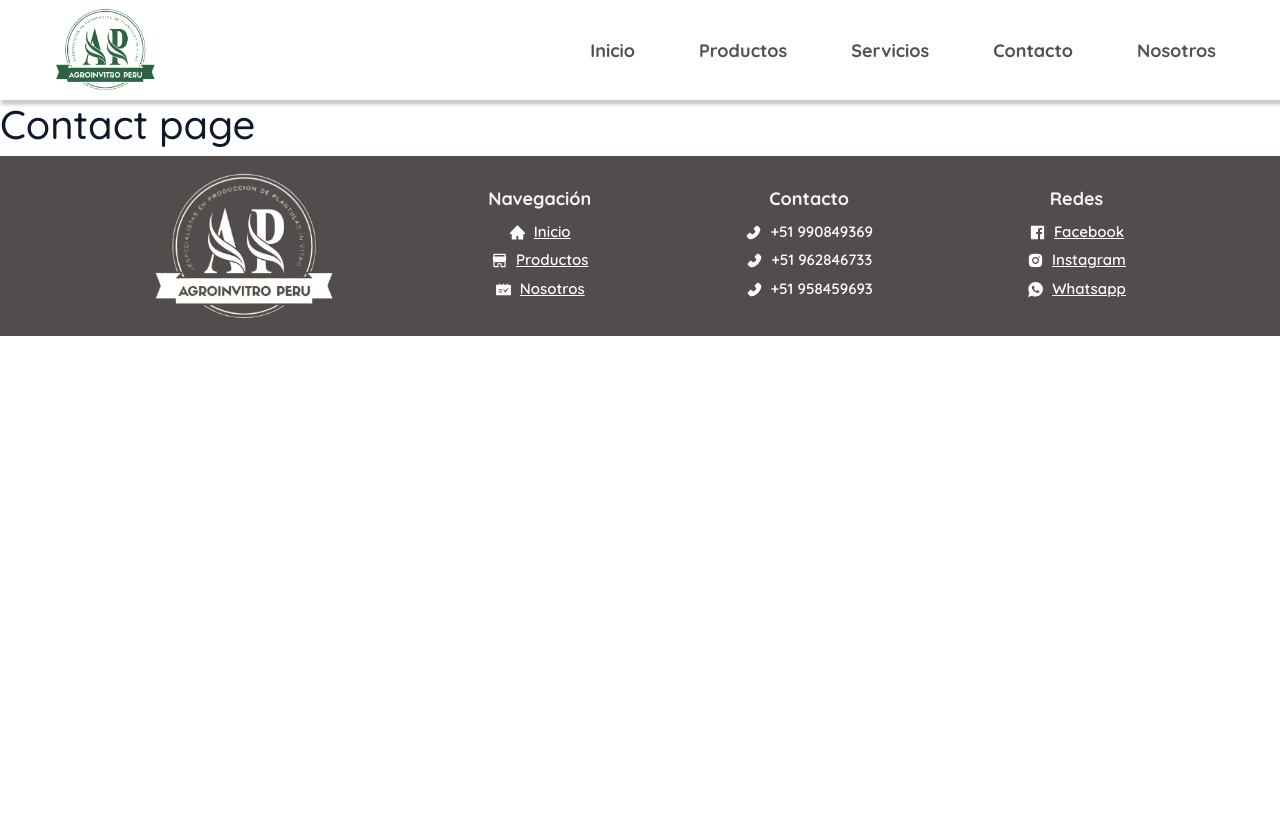
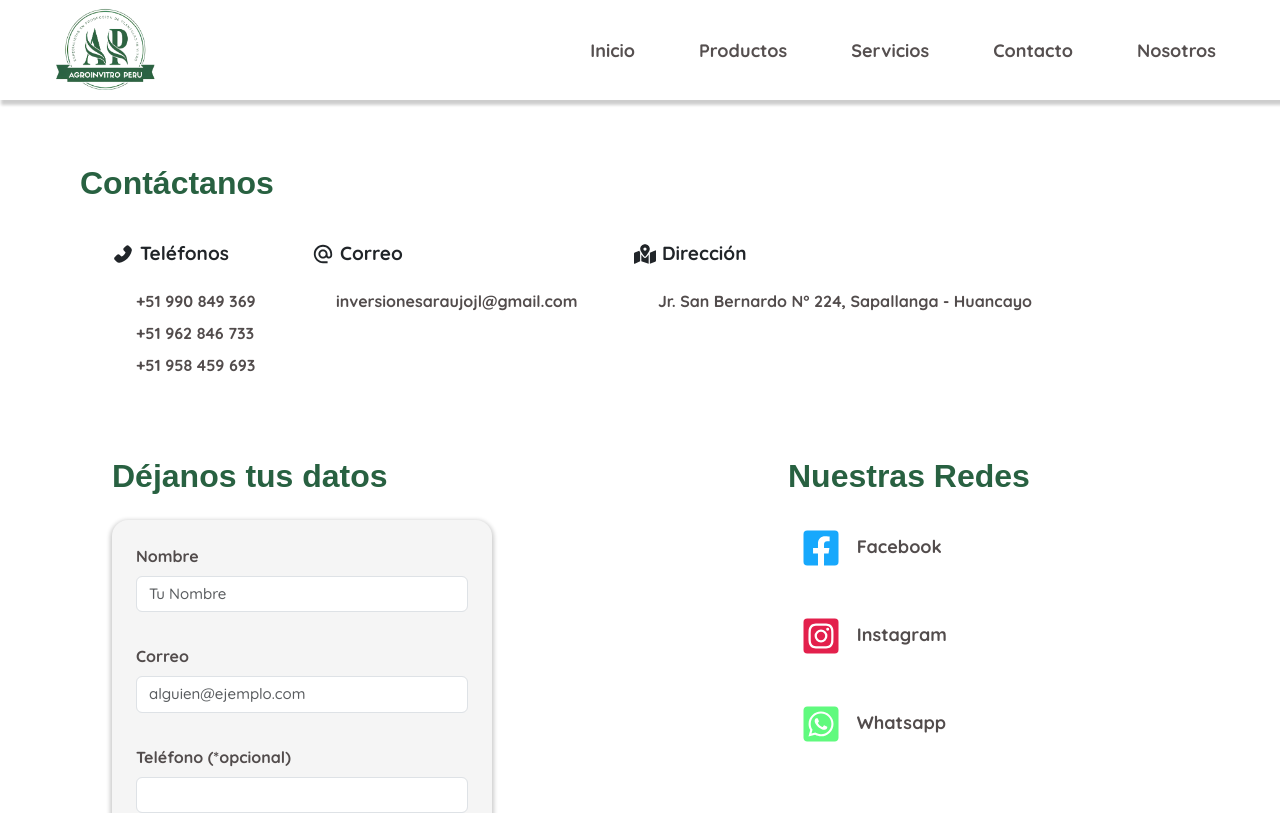
Before and after one commit to emachipana/agroinvitrope, a React (Create React App) app: page /contacto in a window 1280 px wide. Shown: the top 813 px of the page. Built offline with nearby package versions, Linux system fonts and the light colour scheme; a web font is replaced by a local one.

Commit message:
ADD: contact page

```diff
--- a/src/App.js
+++ b/src/App.js
@@ -4,6 +4,7 @@ import Footer from "./components/Footer";
 import ProductsPage from "./pages/Products";
 import HomePage from "./pages/Home";
 import ServicesPage from "./pages/Services";
+import ContactPage from "./pages/Contact";
 
 function App() {
   return (
@@ -13,8 +14,8 @@ function App() {
           <Route index path="/" element={<HomePage />} />
           <Route path="/productos" element={<ProductsPage />} />
           <Route path="/servicios" element={<ServicesPage />} />
+          <Route path="/contacto" element={<ContactPage />} />
           <Route path="/nosotros" element={<h1>About us page</h1>} />
-          <Route path="/contacto" element={<h1>Contact page</h1>} />
         </Routes>
       <Footer />
     </>
--- /dev/null
+++ b/src/pages/Contact/index.js
@@ -0,0 +1,73 @@
+import { Container as Main, Title } from "../Services/styles";
+import { DetailContainer,
+         DetailText,
+         IconStyle,
+         InfoContainer,
+         InfoTitle,
+         InfoTitleContainer,
+         Container,
+         Section,
+         Social} from "./styles";
+import { AiFillPhone } from "react-icons/ai";
+import { MdAlternateEmail } from "react-icons/md";
+import { FaMapMarkedAlt } from "react-icons/fa";
+import Form from "../../components/Form";
+import SocialCard from "../../components/SocialCard";
+
+function ContactPage() {
+  return (
+    <Main>
+      <Title>Contáctanos</Title>
+      <Container width={90} >
+        <InfoContainer>
+          <InfoTitleContainer>
+            <AiFillPhone style={IconStyle} />
+            <InfoTitle>Teléfonos</InfoTitle>
+          </InfoTitleContainer>
+          <DetailContainer>
+            <DetailText>+51 990 849 369</DetailText>
+            <DetailText>+51 962 846 733</DetailText>
+            <DetailText>+51 958 459 693</DetailText>
+          </DetailContainer>
+        </InfoContainer>
+        <InfoContainer>
+          <InfoTitleContainer>
+            <MdAlternateEmail style={IconStyle} />
+            <InfoTitle>Correo</InfoTitle>
+          </InfoTitleContainer>
+          <DetailContainer>
+            <DetailText>inversionesaraujojl@gmail.com</DetailText>
+          </DetailContainer>
+        </InfoContainer>
+        <InfoContainer>
+          <InfoTitleContainer>
+            <FaMapMarkedAlt style={IconStyle} />
+            <InfoTitle>Dirección</InfoTitle>
+          </InfoTitleContainer>
+          <DetailContainer>
+            <DetailText>Jr. San Bernardo N° 224, Sapallanga - Huancayo</DetailText>
+          </DetailContainer>
+        </InfoContainer>
+      </Container>
+      <Container
+        width={100}
+        content="center"
+      >
+        <Section>
+          <Title>Déjanos tus datos</Title>
+          <Form />
+        </Section>
+        <Section>
+          <Title>Nuestras Redes</Title>
+          <Social>
+            <SocialCard name="facebook" />
+            <SocialCard name="instagram" />
+            <SocialCard name="whatsapp" />
+          </Social>
+        </Section>
+      </Container>
+    </Main>
+  );
+}
+
+export default ContactPage;
--- /dev/null
+++ b/src/pages/Contact/styles.js
@@ -0,0 +1,100 @@
+import styled from "@emotion/styled";
+import { colors } from "../../styles";
+
+export const Container = styled.div`
+  display: flex;
+  width: ${({ width }) => width ? width : "100"}%;
+  align-items: start;
+  justify-content: space-between;
+  flex-wrap: wrap;
+  padding: 0 2rem;
+  gap: 2rem;
+  margin-bottom: 3rem;
+
+  @media screen and (max-width: 1220px) {
+    width: 100%;
+    justify-content: ${({ content }) => content ? content : "start"};
+    padding: 0;
+  }
+`;
+
+export const InfoContainer = styled.div`
+  display: flex;
+  flex-direction: column;
+  gap: 1rem;
+  align-items: start;
+  justify-content: center;
+`;
+
+export const InfoTitleContainer = styled.div`
+  display: flex;
+  align-items: center;
+  justify-content: center;
+  gap: 6px;
+  color: ${colors.gray.secondary};
+  font-size: 19px;
+
+  @media screen and (max-width: 700px) {
+    font-size: 17px;
+    gap: 5px;
+  }
+`;
+
+export const InfoTitle = styled.h3`
+  font-size: 19px;
+  font-weight: 900;
+
+  @media screen and (max-width: 700px) {
+    font-size: 17px;
+  }
+`;
+
+export const DetailContainer = styled.div`
+  display: flex;
+  flex-direction: column;
+  padding: 0 1.5rem;
+  gap: 0.5rem;
+
+  @media screen and (max-width: 700px) {
+    padding: 0 1rem;
+  }
+`;
+
+export const DetailText = styled.p`
+  margin: 0;
+  padding: 0;
+  color: ${colors.secondary};
+  font-size: 1rem;
+  font-weight: 700;
+
+  @media screen and (max-width: 700px) {
+    font-size: 15px;
+  }
+`;
+
+export const IconStyle = {
+  fontSize: "22px",
+  marginTop: "-0.5rem"
+}
+
+export const Section = styled.section`
+  width: 380px;
+  display: flex;
+  flex-direction: column;
+  gap: 1rem;
+  align-items: start;
+  justify-content: start;
+
+  @media screen and (max-width: 920px) {
+    align-items: center;
+  }
+`;
+
+export const Social = styled.div`
+  display: flex;
+  flex-direction: column;
+  width: 100%;
+  align-items: start;
+  justify-content: center;
+  gap: 2rem;
+`;
```
